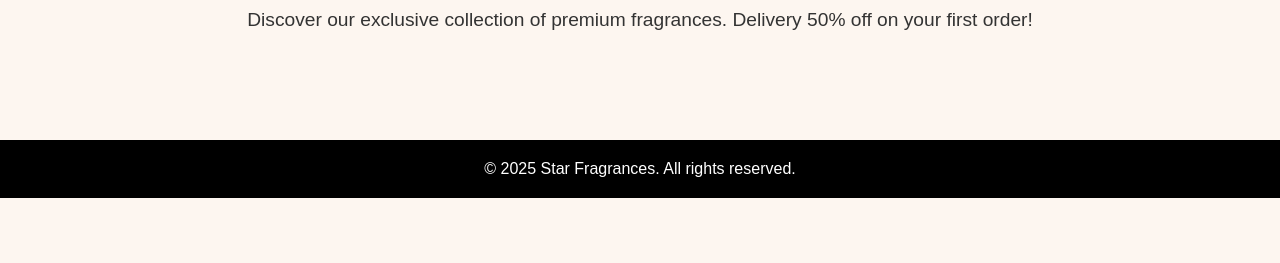
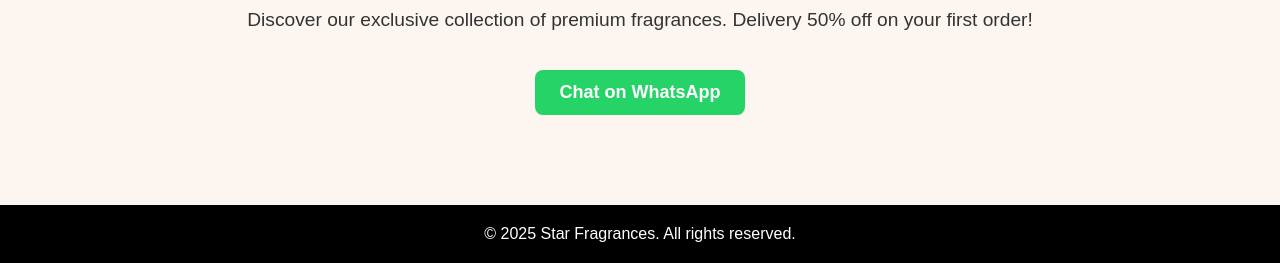
Before and after one commit to SUuuuu18/Star-Fragrances, a plain HTML site: page index.html in a window 1280 px wide. Shown: the part 592-855 px from the top of the page. Before the commit the page ends 800 px from the top, so only its background shows below. Drawn offline with Linux system fonts and the light colour scheme.

Commit message:
add index.html

```diff
--- a/index.html
+++ b/index.html
@@ -58,6 +58,18 @@
       color: #fff;
       margin-top: 40px;
     }
+    /* WhatsApp Button Styling */
+    .whatsapp-btn {
+      background-color: #25D366;
+      color: white;
+      padding: 12px 25px;
+      text-decoration: none;
+      font-weight: bold;
+      border-radius: 8px;
+      font-size: 18px;
+      display: inline-block;
+      margin-top: 20px;
+    }
     @media (max-width: 600px) {
       .hero img {
         max-width: 200px;
@@ -82,6 +94,11 @@
     <img src="https://via.placeholder.com/300x300.png?text=Perfume+Bottle" alt="Perfume Bottle">
     <h2>Luxury Perfumes for You</h2>
     <p>Discover our exclusive collection of premium fragrances. Delivery 50% off on your first order!</p>
+
+    <!-- WhatsApp Button -->
+    <a href="https://wa.me/923323989747" target="_blank" class="whatsapp-btn">
+      Chat on WhatsApp
+    </a>
   </section>
 
   <footer>
```
